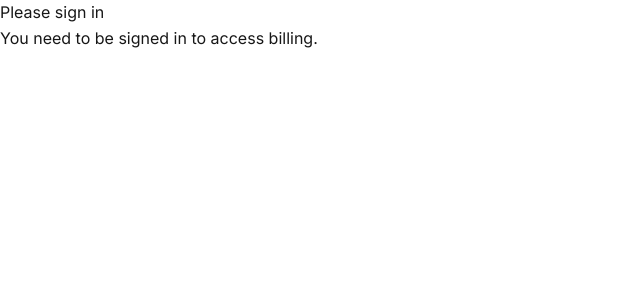
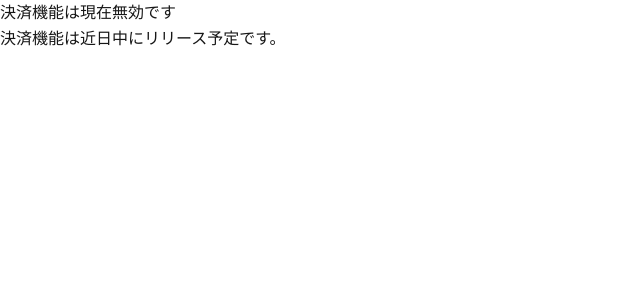
Before and after one commit to GENKIKONO/needport-platform, a Next.js app: page /billing in a window 1280 px wide. Shown: the top 300 px of the page, without its empty margins (0-640 px from the left). Built offline with nearby package versions, Linux system fonts and the light colour scheme; no server answers.

Commit message:
fix: add PAYMENTS_ENABLED guard and fix non-NEXT_PUBLIC env vars

```diff
--- a/src/app/(app)/billing/page.tsx
+++ b/src/app/(app)/billing/page.tsx
@@ -16,8 +16,27 @@ export default function BillingPage() {
   const [isLoading, setIsLoading] = useState(false);
   const [error, setError] = useState<string | null>(null);
 
-  // Check if Stripe is configured
+  // Check if Stripe is configured and payments are enabled
   const isStripeConfigured = !!process.env.NEXT_PUBLIC_STRIPE_PUBLISHABLE_KEY;
+  const isPaymentsEnabled = process.env.PAYMENTS_ENABLED === '1';
+
+  // Don't render if payments are disabled
+  if (!isPaymentsEnabled) {
+    return (
+      <div className="min-h-screen bg-gray-50 flex flex-col justify-center py-12 sm:px-6 lg:px-8">
+        <div className="sm:mx-auto sm:w-full sm:max-w-md">
+          <div className="text-center">
+            <h2 className="text-2xl font-bold text-gray-900 mb-4">
+              決済機能は現在無効です
+            </h2>
+            <p className="text-gray-600">
+              決済機能は近日中にリリース予定です。
+            </p>
+          </div>
+        </div>
+      </div>
+    );
+  }
 
   useEffect(() => {
     if (isLoaded && user) {
--- a/src/app/status/page.tsx
+++ b/src/app/status/page.tsx
@@ -71,8 +71,8 @@ async function checkStorage(): Promise<StatusCheck> {
 async function checkMail(): Promise<StatusCheck> {
   try {
     // Check if mail configuration exists
-    const smtpHost = process.env.SMTP_HOST;
-    const mailFrom = process.env.MAIL_FROM;
+    const smtpHost = process.env.NEXT_PUBLIC_SMTP_HOST || 'Not configured';
+    const mailFrom = process.env.NEXT_PUBLIC_MAIL_FROM || 'Not configured';
 
     if (!smtpHost || !mailFrom) {
       return {
```
